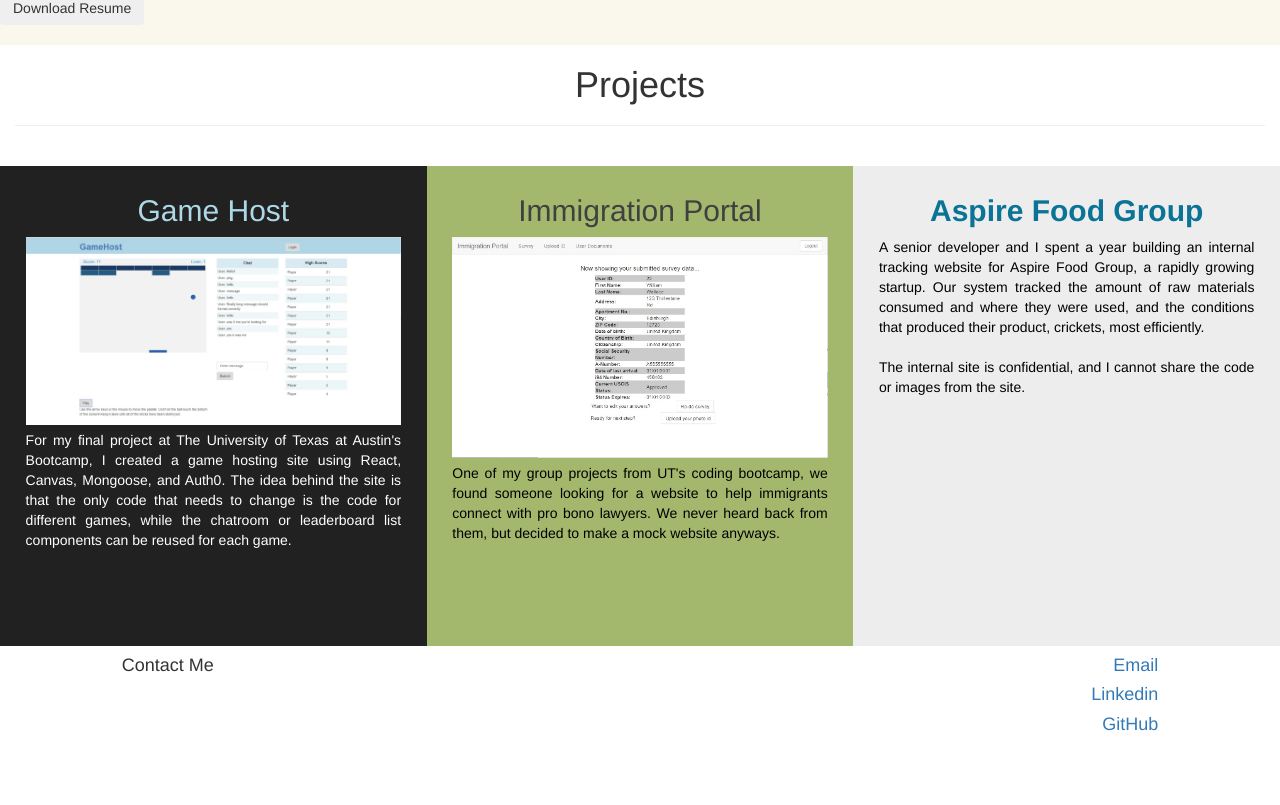
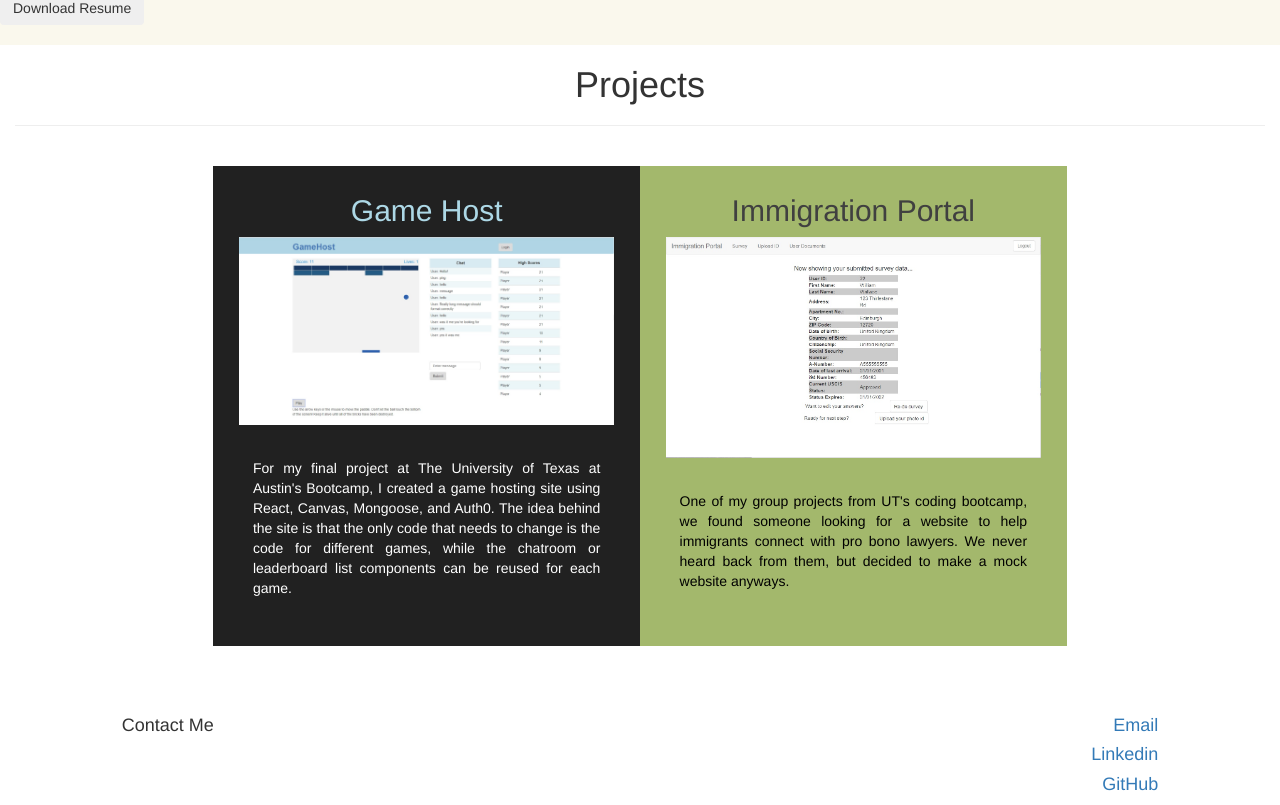
Before and after one commit to williamwgilmore/williamwgilmore, a React (Create React App) app: page / in a window 1280 px wide. Shown: the part 2145-2950 px from the top of the page. Before the commit the page ends 2890 px from the top, so only its background shows below. Built offline with nearby package versions, Linux system fonts and the light colour scheme.

Commit message:
removed aspire, and moved the projects around

```diff
--- a/src/components/Projects.js
+++ b/src/components/Projects.js
@@ -11,40 +11,29 @@
 					</div>
 				</div>
 				<div className='row'>
-					<div className='col-md-4 gameHostSection'>
+					<div className='col-md-4 col-md-offset-2 backgroundZoom gameHostSection'>
 						<h2 className='text-center'>
 							Game Host
 						</h2>
 						<a href='https://radiant-sands-20076.herokuapp.com/breakout' className='gameHostLink' target='_blank' rel="noopener noreferrer" />
-						<p>
+						<p className='experienceText'>
 							For my final project at The University of Texas at Austin's Bootcamp, I created a game hosting site using
 							React, Canvas, Mongoose, and Auth0. The idea behind the site is that the only code that needs to change is
 							the code for different games, while the chatroom or leaderboard list components can be reused for each game.
 						</p>
 					</div>
-					<div className='col-md-4 immigrationPortalSection'>
+					<div className='col-md-4 backgroundZoom immigrationPortalSection'>
 						<h2 className='text-center'>
 							Immigration Portal
 						</h2>
 						<a href='https://fast-everglades-41667.herokuapp.com/document' className='immigrationPortalLink' target='_blank' rel="noopener noreferrer" />
-						<p>
+						<p className='experienceText'>
 							One of my group projects from UT's coding bootcamp, we found someone looking for a website to help immigrants
 							connect with pro bono lawyers. We never heard back from them, but decided to make a mock website anyways.
 						</p>
 					</div>
-					<div className='col-md-4 aspireSection'>
-						<h2 className='text-center'>
-							<b>Aspire Food Group</b>
-						</h2>
-						<p>
-							A senior developer and I spent a year building an internal tracking website for Aspire Food Group, a
-							rapidly growing startup. Our system tracked the amount of raw materials consumed and where they were used,
-							and the conditions that produced their product, crickets, most efficiently.
-							<br /><br />
-							The internal site is confidential, and I cannot share the code or images from the site.
-						</p>
-					</div>
 				</div>
+				<br /><br /><br />
 			</div>
 		);
 	}
```
